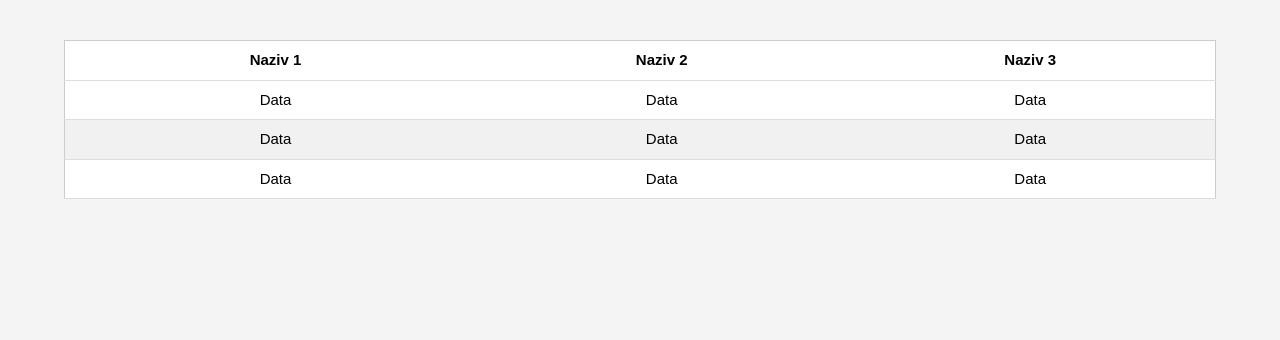
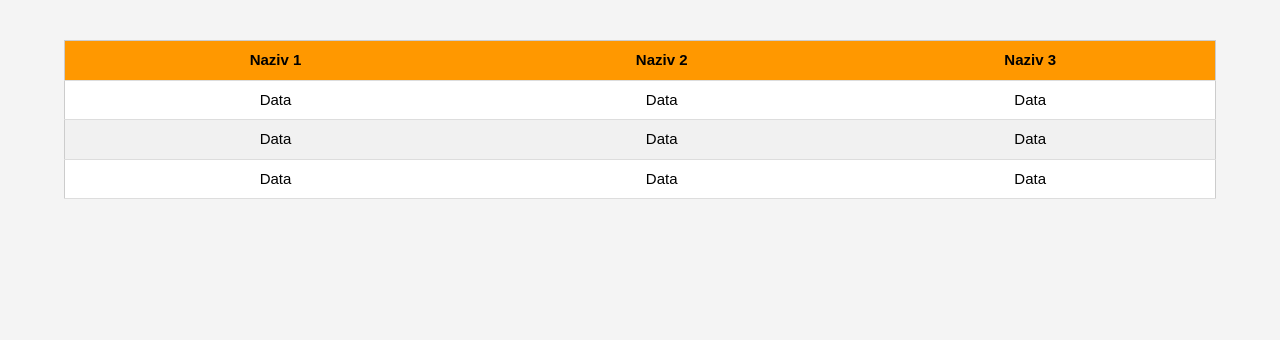
Before and after one commit to mm51593/PROGI_webapp, a Flask app: template app/templates/lista_korisnika.html in a window 1280 px wide. Shown: the part 103-443 px from the top of the page. Run offline with Flask 2, Linux system fonts and the light colour scheme; the template is opened without the code that fills it, so the values that code supplies are empty.

Commit message:
Dodane sitne promjene

```diff
--- a/app/templates/lista_korisnika.html
+++ b/app/templates/lista_korisnika.html
@@ -7,9 +7,11 @@
     <div class="table-holder table-spacer">
         <table class="w3-table-all w3-centered">
             <thead>
-                <th>Naziv 1</th>
-                <th>Naziv 2</th>
-                <th>Naziv 3</th>
+                <tr class="w3-orange">
+                    <th>Naziv 1</th>
+                    <th>Naziv 2</th>
+                    <th>Naziv 3</th>
+                </tr>
             </thead>
             <tbody>
                 <tr>
```
